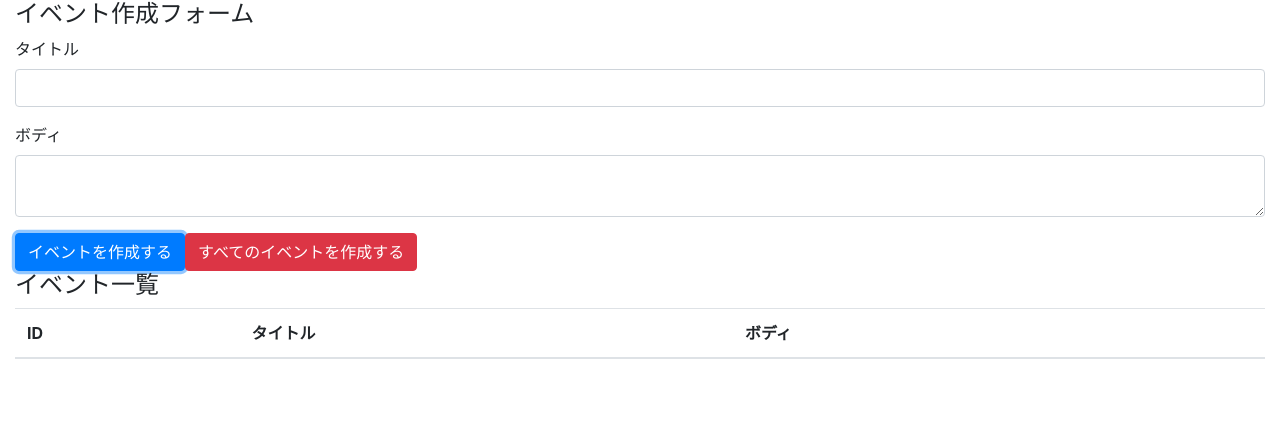
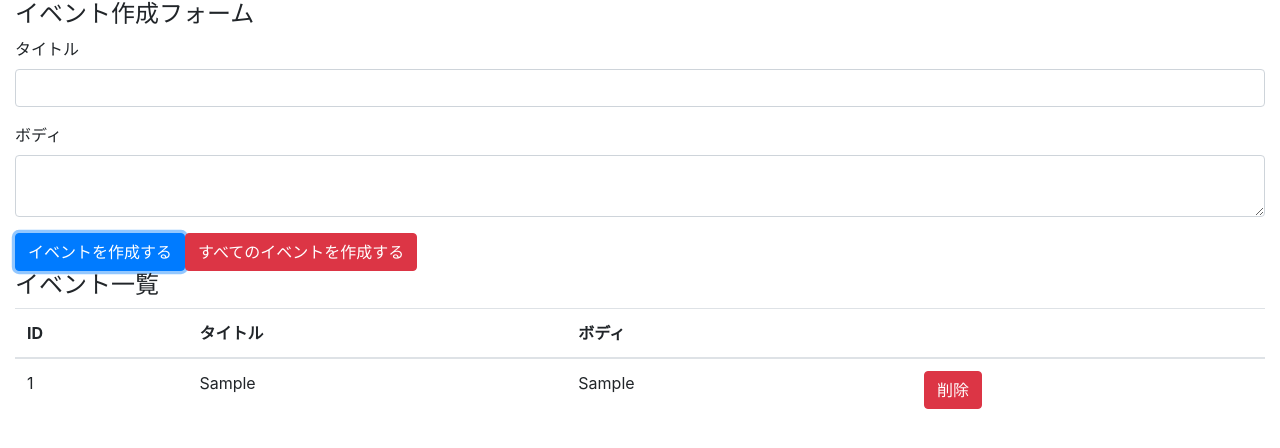
Before and after one commit to uochann/create-react-hooks, a React (Create React App) app: page / in a window 1280 px wide. Both pictures are taken after typing "Sample", "Sample" into the empty fields and a click on the button "イベントを作成する". Shown: the top 448 px of the page. Built offline with nearby package versions, Linux system fonts and the light colour scheme.

Commit message:
イベント一覧表示

```diff
--- a/src/components/App.js
+++ b/src/components/App.js
@@ -2,6 +2,7 @@
 
 import 'bootstrap/dist/css/bootstrap.min.css';
 
+import Event from './Event'
 import reducer from '../reducers'
 
 const App = () => {
@@ -45,6 +46,7 @@
             <th></th>
           </tr>
         </thead>
+        {state.map((event, index) => (<Event key={index} event={event} dispatch={dispatch}/>))}
         <tbody>
 
         </tbody>
--- /dev/null
+++ b/src/components/Event.js
@@ -0,0 +1,16 @@
+import React from 'react'
+const Event = ({ dispatch, event }) => {
+    const id = event.id
+      const handleClickDeleteButton = () => {
+        dispatch({type: 'DELETE_EVENT', id})
+      }
+      return (
+      <tr>
+        <td>{event.id}</td>
+        <td>{event.title}</td>
+        <td>{event.body}</td>
+        <td><button type="button" className="btn btn-danger" onClick={handleClickDeleteButton}>削除</button></td>
+      </tr>
+      )
+    }
+export default Event
--- a/src/reducers/index.js
+++ b/src/reducers/index.js
@@ -6,7 +6,7 @@
             let id = length === 0 ? 1 : state[length -1].id + 1
             return [...state, { id, ...event }]
         case 'DELETE_EVENT':
-            return state
+            return state.filter(event => event.id !== action.id)
         case 'DELETE_ALL_EVENT':
         return []
         default:
```
